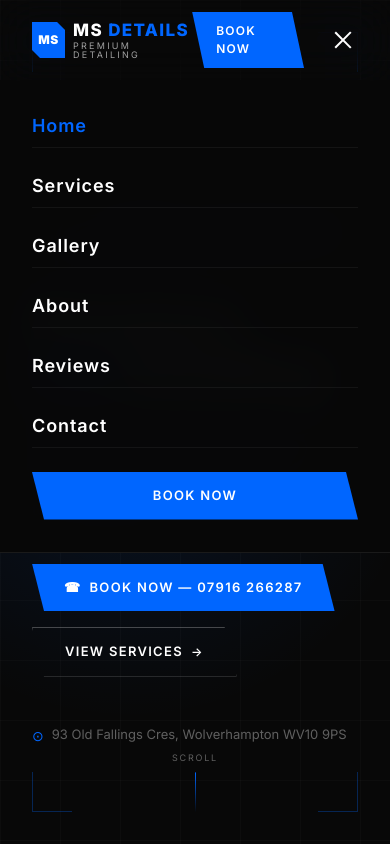
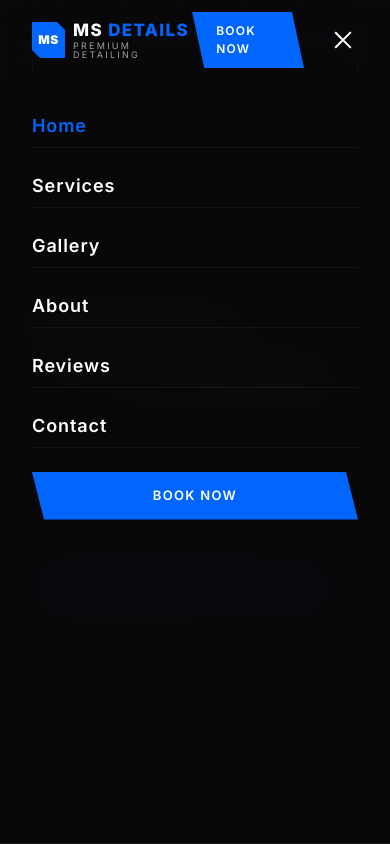
Before and after one commit to agrinaitweltd/ms, a React (Vite) app: page / in a window 390 px wide. Both pictures are taken after a click on the button "Menu". Shown: the top 844 px of the page. Built offline with nearby package versions, Linux system fonts and the light colour scheme.

Commit message:
Rebrcolours and logo

```diff
--- a/src/App.jsx
+++ b/src/App.jsx
@@ -41,10 +41,12 @@ function AnimatedRoutes() {
 export default function App() {
   return (
     <Router>
-      <ScrollToTop />
-      <Navbar />
-      <AnimatedRoutes />
-      <Footer />
+      <div className="app-shell">
+        <ScrollToTop />
+        <Navbar />
+        <AnimatedRoutes />
+        <Footer />
+      </div>
     </Router>
   )
 }
--- a/src/components/Navbar.jsx
+++ b/src/components/Navbar.jsx
@@ -21,6 +21,14 @@ export default function Navbar() {
     window.addEventListener('scroll', onScroll)
     return () => window.removeEventListener('scroll', onScroll)
   }, [])
+
+  useEffect(() => {
+    document.body.style.overflow = open ? 'hidden' : ''
+
+    return () => {
+      document.body.style.overflow = ''
+    }
+  }, [open])
 
   useEffect(() => { setOpen(false) }, [location])
 
@@ -143,7 +151,7 @@ export default function Navbar() {
                   transformOrigin: 'center',
                   transform: open
                     ? i === 0 ? 'rotate(45deg) translate(5px,5px)'
-                    : i === 1 ? 'opacity: 0; scaleX(0)'
+                    : i === 1 ? 'scaleX(0)'
                     : 'rotate(-45deg) translate(5px,-5px)'
                     : 'none',
                   opacity: open && i === 1 ? 0 : 1,
@@ -164,10 +172,13 @@ export default function Navbar() {
             transition={{ duration: 0.25 }}
             style={{
               position: 'fixed', top: '80px', left: 0, right: 0,
+              bottom: 0,
               background: 'rgba(8,8,8,0.98)',
               borderBottom: '1px solid rgba(255,255,255,0.08)',
               zIndex: 999,
               padding: '1.5rem 2rem 2rem',
+              overflowY: 'auto',
+              overscrollBehavior: 'contain',
             }}
             className="nav-blur"
           >
--- a/src/index.css
+++ b/src/index.css
@@ -1,6 +1,12 @@
 @import "tailwindcss";
 
 @layer base {
+  html,
+  body,
+  #root {
+    min-height: 100%;
+  }
+
   :root {
     --blue: #0066ff;
     --blue-bright: #3385ff;
@@ -22,11 +28,18 @@
   }
 
   html {
+    overflow-y: auto;
     scroll-behavior: smooth;
   }
 
+.app-shell {
+  min-height: 100vh;
+  min-height: 100dvh;
+}
+
   body {
     background-color: var(--black);
+  min-height: 100dvh;
     color: var(--text-primary);
     font-family: 'Inter', 'SF Pro Display', -apple-system, BlinkMacSystemFont, sans-serif;
     -webkit-font-smoothing: antialiased;
```
